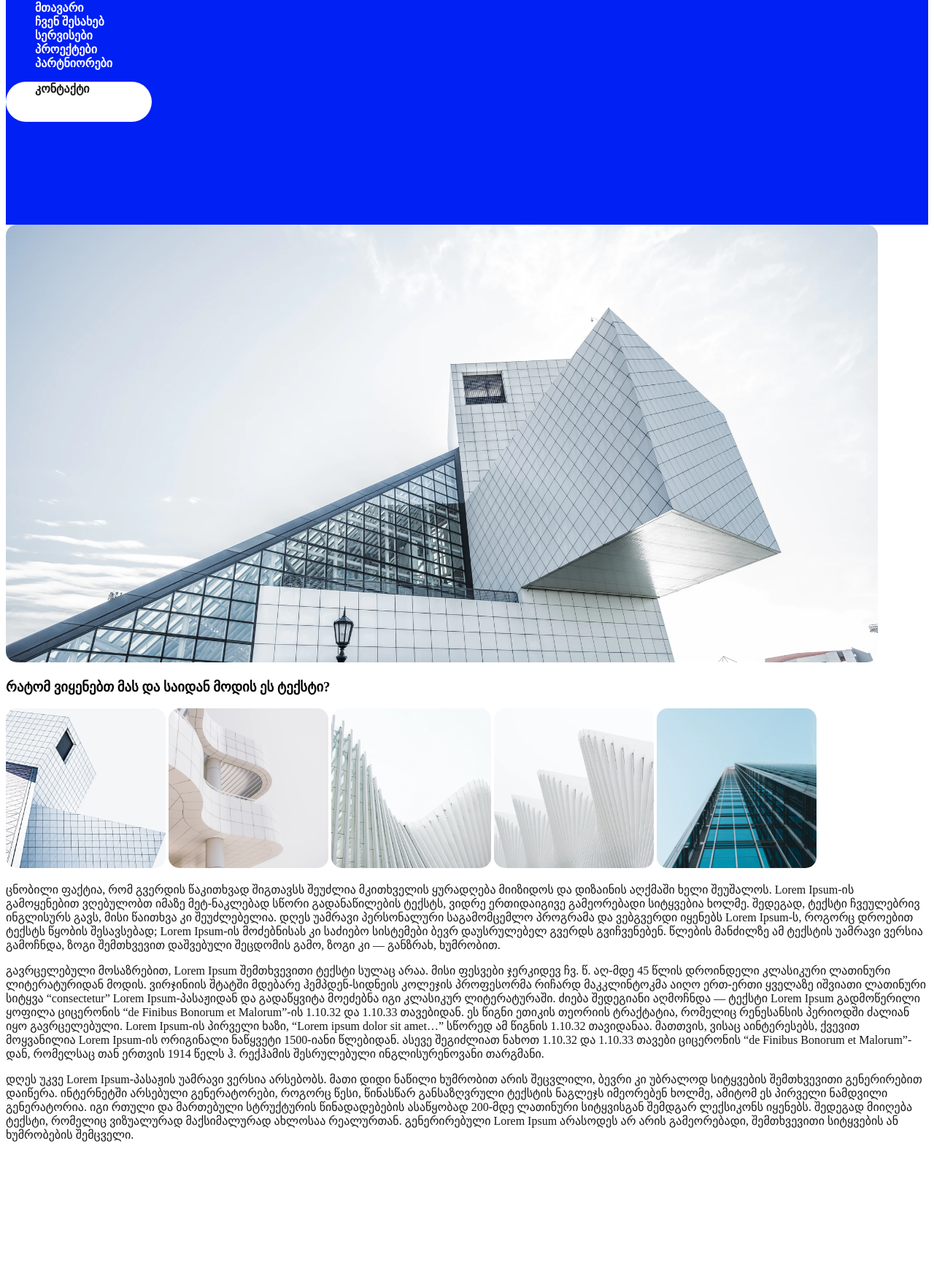
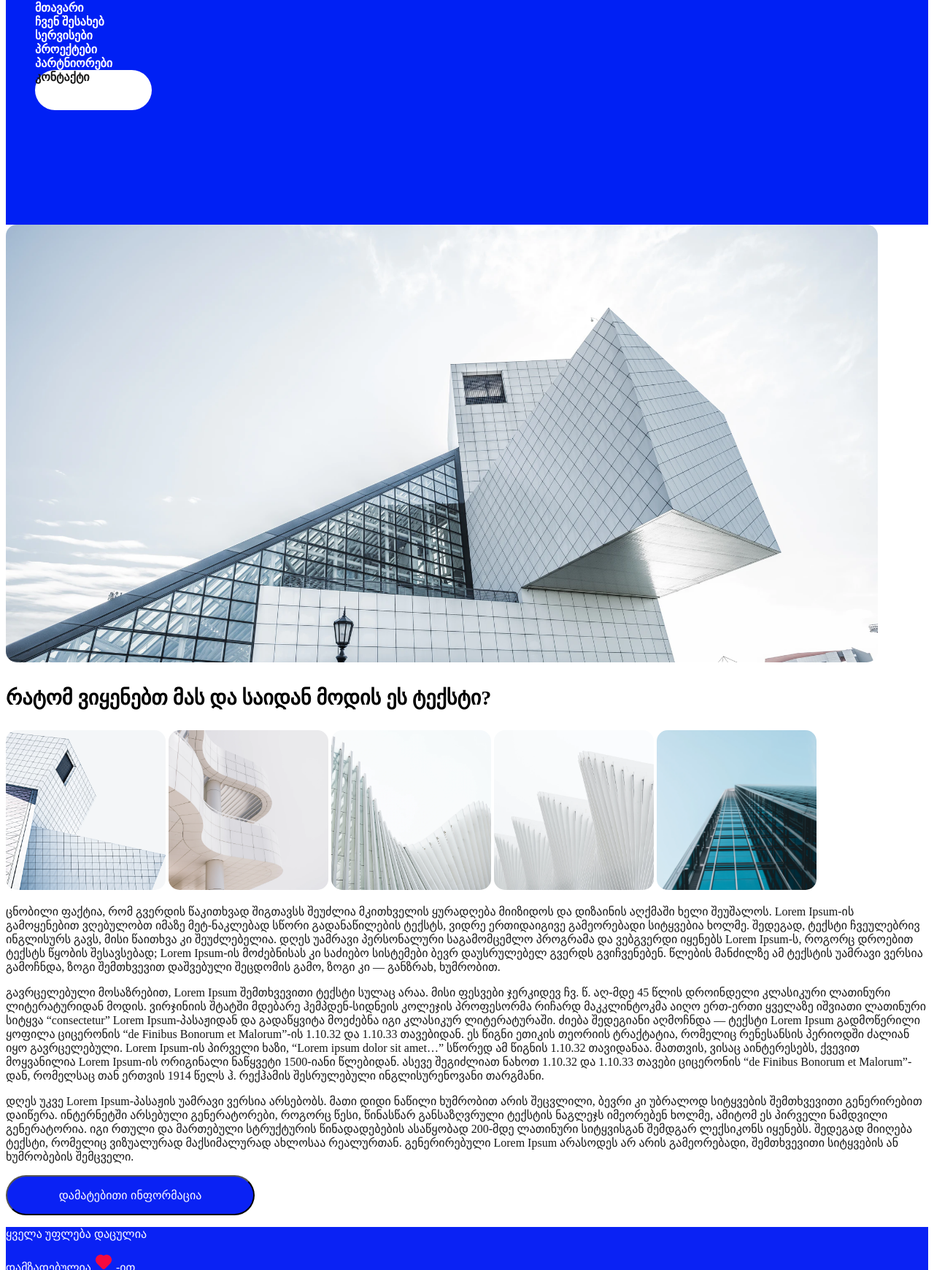
Before and after one commit to MMeskhi/Lesson-4, a plain HTML site: page index.html in a window 1280 px wide. Shown: the part 88-1829 px from the top of the page at 73% size. Before the commit the page ends 1669 px from the top, so only its background shows below. Drawn offline with Linux system fonts and the light colour scheme.

Commit message:
add footer, more styles and minor corrections

```diff
--- a/index.html
+++ b/index.html
@@ -17,7 +17,7 @@
             </a>
         </div>
         <nav class="navbar">
-            <ul class="navbar-nav">
+            <ul>
                 <li>
                     <a href="#">მთავარი</a>
                 </li>
@@ -33,10 +33,7 @@
                 <li>
                     <a href="#">პარტნიორები</a>
                 </li>
-            </ul>
-
-            <ul class="navbar-nav-contact">
-                <li>
+                <li class="navbar-contact">
                     <a href="#">კონტაქტი</a>
                 </li>
             </ul>
@@ -45,7 +42,7 @@
     <section>
         <img src="img/main-image.png" alt="main image">
         <h3>რატომ ვიყენებთ მას და საიდან მოდის ეს ტექსტი?</h3>
-        <div class="section-images" >
+        <div class="section-images">
             <img src="img/section-image1.png" alt="section image n1">
             <img src="img/section-image2.png" alt="section image n2">
             <img src="img/section-image3.png" alt="section image n3">
@@ -75,7 +72,20 @@
             სტრუქტურის წინადადებების ასაწყობად 200-მდე ლათინური სიტყვისგან შემდგარ ლექსიკონს იყენებს. შედეგად მიიღება
             ტექსტი, რომელიც ვიზუალურად მაქსიმალურად ახლოსაა რეალურთან. გენერირებული Lorem Ipsum არასოდეს არ არის
             გამეორებადი, შემთხვევითი სიტყვების ან ხუმრობების შემცველი.</p>
+
+        <button class="section-button">
+            დამატებითი ინფორმაცია
+        </button>
     </section>
+    <footer>
+        <p>ყველა უფლება დაცულია</p>
+        <div>
+            <span>დამზადებულია</span>
+            <img class="heart" src="img/heart.png" alt="Heart">
+            <span>-ით</span>
+        </div>
+        <img class="smartweb" src="img/smartweb.png" alt="Smart Web's Logo">
+    </footer>
 </body>
 
 </html>
--- a/styles/style.css
+++ b/styles/style.css
@@ -1,32 +1,28 @@
-header {
-    height: 388px;
-    background: #0020F4;
-}
-
-.navbar a {
+a {
     font-size: 16px;
     font-weight: bold;
-}
-
-.navbar ul li {
-    list-style-type: none;
-}
-
-.navbar-nav a {
     color: #ffffff;
     text-decoration: none;
 }
 
-.navbar-nav-contact a {
-    color: #171717;
-    text-decoration: none;
+ul, li {
+    list-style-type: none;
 }
 
-.navbar-nav-contact {
+header {
+    height: 387.56px;
+    background: #0020F4;
+}
+
+.navbar-contact a {
+    color: #171717;
+}
+
+.navbar-contact {
     width: 160px;
     height: 55px;
     background-color: #ffffff;
-    border-radius: 28px 28px 28px 28px;
+    border-radius: 28px;
 }
 
 .logo {
@@ -37,3 +33,36 @@ header {
 section p {
     color: #171717;
 }
+
+section h3 {
+    font-size: 28px;
+}
+
+.section-button {
+    background-color: #0A22F4;
+    color: #ffffff;
+    font-size: 16px;
+    border-radius: 28px;
+    width: 341px;
+    height: 55px;
+}
+
+footer {
+    background-color: #0A22F4;
+    height: 1080px;
+}
+
+footer p, span {
+    color: #ffffff;
+    font-size: 16px;
+}
+
+.heart {
+    width: 26px;
+    height: 26px;
+}
+
+.smartweb {
+    width: 121px;
+    height: 35px;
+}
```
